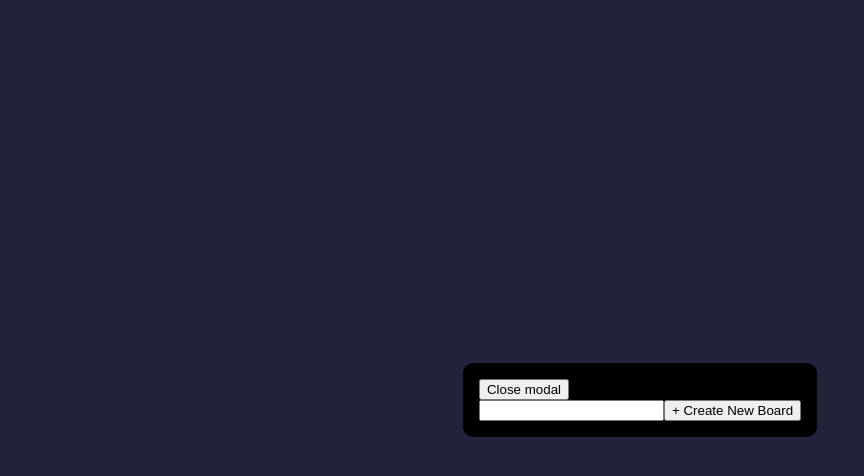
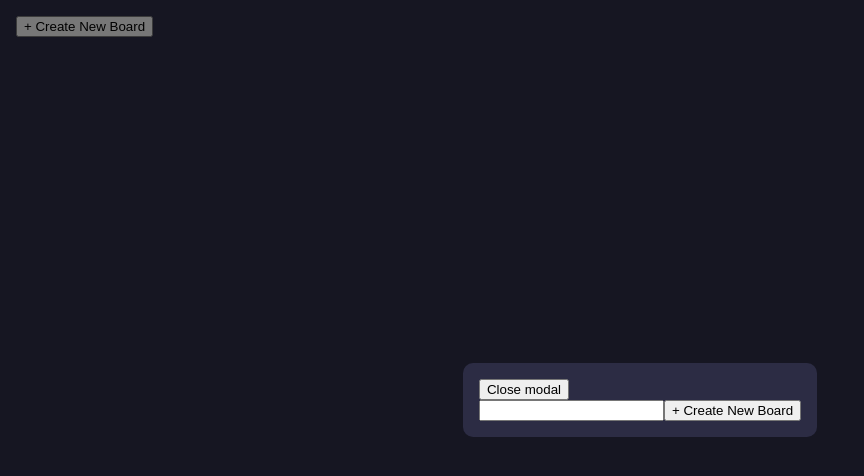
Before and after one commit to Nikimad/boards-demo, a React (Vite) app: page / in a window 1280 px wide. Both pictures are taken after a click on the button "+ Create New Board". Shown: the top 476 px of the page, without its empty margins (0-864 px from the left). Built offline with nearby package versions, Linux system fonts and the light colour scheme.

Commit message:
Update Modal component

```diff
--- a/src/components/Modal/Modal.jsx
+++ b/src/components/Modal/Modal.jsx
@@ -3,11 +3,12 @@ import "./Modal.scss";
 
 const modalEl = document.getElementById("modal");
 
-const Modal = ({ isOpen, onClose, children, onModalAperranceEnd, isModalContentVisible}) => (
+const Modal = ({ isOpen, onClose, children, onModalAperranceEnd, animtionSatus}) => (
   createPortal(
     !isOpen ? null : (
-      <div onAnimationEnd={onModalAperranceEnd} className="modal" tabIndex={0}>
-        <div className="modal__content" data-visible={isModalContentVisible}>
+      <div className="modal" data-animation={animtionSatus}>
+        <div onClick={onClose} onAnimationEnd={onModalAperranceEnd} className="modal__backdrop"></div>
+        <div className="modal__content">
           <button onClick={onClose}>Close modal</button>
           {children}
         </div>
--- a/src/components/Modal/Modal.scss
+++ b/src/components/Modal/Modal.scss
@@ -1,4 +1,5 @@
 @use "/src/styles/variables.scss" as *;
+
 
 .modal {
     position: fixed;
@@ -6,20 +7,42 @@
     display: flex;
     justify-content: center;
     align-items: center;
-    background-color: $violet-500;
-    animation: appear 0.3s;
-}
 
-.modal__content {
-    background-color: #000;
-    border-radius: 10px;
-    transform: translateY(-100vh);
-    transition: 0.3s;
-    padding: 1em;
-}
+    &__backdrop {
+        display: block;
+        position: absolute;
+        content: "";
+        inset: 0;
+        background-color: $shadow;
+        z-index: -1;
+    }
 
-.modal__content[data-visible="true"] {
-    transform: translateY(0);
+    &__content {
+        background-color: $violet-400;
+        border-radius: 10px;
+        transition: 0.2s;
+        padding: 1em;
+    }
+
+    &[data-animation="redy"] {
+        .modal__backdrop {
+            animation: appear 0.2s;
+        }
+
+        .modal__content {
+            transform: translateY(-100vh);
+        }
+    }
+
+    &[data-animation="out"] {
+        .modal__backdrop {
+            animation: disappear 0.3s;
+        }
+
+        .modal__content {
+            transform: translateY(100vh);
+        }
+    }
 }
 
 @keyframes appear {
@@ -29,3 +52,11 @@
         opacity: 1;
     }
 }
+
+@keyframes disappear {
+    from {
+        opacity: 1;
+    } to {
+        opacity: 0;
+    }
+}
--- a/src/components/Modal/ModalContainer.jsx
+++ b/src/components/Modal/ModalContainer.jsx
@@ -2,13 +2,24 @@ import { useState } from "react";
 import Modal from "./Modal";
 
 const ModalContainer = (props) => {
-    const [isModalContentVisible, setIsModalContentVisible] = useState(false);
-    const handleModalAperranceEnd = () => setIsModalContentVisible(true);
+  const [animtionSatus, setAnimaionStatus] = useState("redy");
 
-    return <Modal { ...props }
-      onModalAperranceEnd={handleModalAperranceEnd}
-      isModalContentVisible={isModalContentVisible}
-    />;
+  const handleModalAperranceEnd = () => setAnimaionStatus("in");
+  const handleClose = () => {
+    props.onClose();
+    setAnimaionStatus("redy");
+  };
+  const handleCloseAndAnimation = () => {
+    setAnimaionStatus("out");
+    setTimeout(handleClose, 200);
+  };
+
+  return <Modal
+    { ...props }
+    onModalAperranceEnd={handleModalAperranceEnd}
+    onClose={handleCloseAndAnimation}
+    animtionSatus={animtionSatus}
+  />;
 };
 
 export default ModalContainer;
--- a/src/styles/variables.scss
+++ b/src/styles/variables.scss
@@ -1,2 +1,3 @@
+$shadow: hsla(0, 0%, 0%, 0.5);
 $violet-400: hsl(240, 21%, 22%);/*elements*/
 $violet-500: hsl(240, 26%, 18%);/*page*/
```
